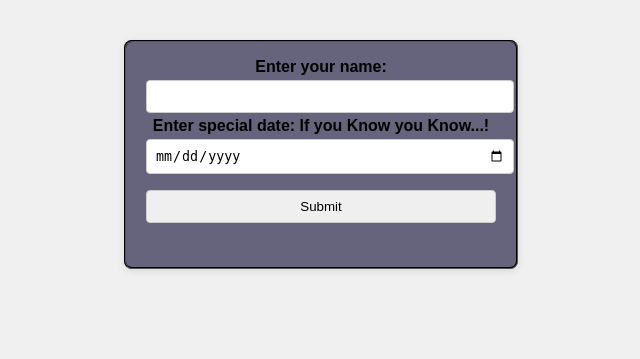
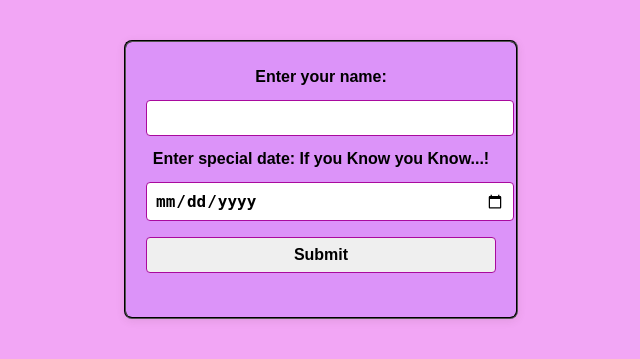
Before and after one commit to harsha2411-lal/harsha, a Django app: page / in a window 1280 px wide. Shown: the top 359 px of the page, without its empty margins (319-959 px from the left). Run offline with Django 5.2, Linux system fonts and the light colour scheme.

Commit message:
Update style.css

```diff
--- a/hello/static/css/style.css
+++ b/hello/static/css/style.css
@@ -1,20 +1,21 @@
 body {
-  background-color: #f0f0f0;
+  background-color: #f2a6f5ff;
   font-family: Arial, sans-serif;
-  line-height:10px;
+  line-height:30px;
 }
 fieldset.harsha {
-  background: #65647cff;
+  background: #dc93f9ff;
   padding: 20px;
   border-radius: 8px;
   width: 350px;
   margin: 40px auto;
-  box-shadow: 0 2px 8px rgba(0, 0, 0, 0.1);
+  box-shadow: 0 2px 8px rgba(85, 48, 48, 0.1);
   text-align:center;
   border-color:black;
 }
 label.lali {
   font-weight: bold;
+  text-color: #4a007e;
 }
 input,
 button {
@@ -22,15 +23,21 @@ button {
   padding: 8px;
   width: 100%;
   border-radius: 4px;
-  border: 1px solid #ccc;
+  border: 1px solid #a90a9eff;
+  font-weight: bold;
+  font-size: 16px;
 }
 video {
   display: block;
-  margin: 40px auto;
-  border: 2px solid #333;
+  margin-top: 20px;
+  margin: 40px ;
+  border: 2px solid #5c0862ff;
   border-radius: 8px;
 }
 p {
   text-align: center;
   color: red;
 }
+h2 {
+    color: #4416dbff;
+}
```
